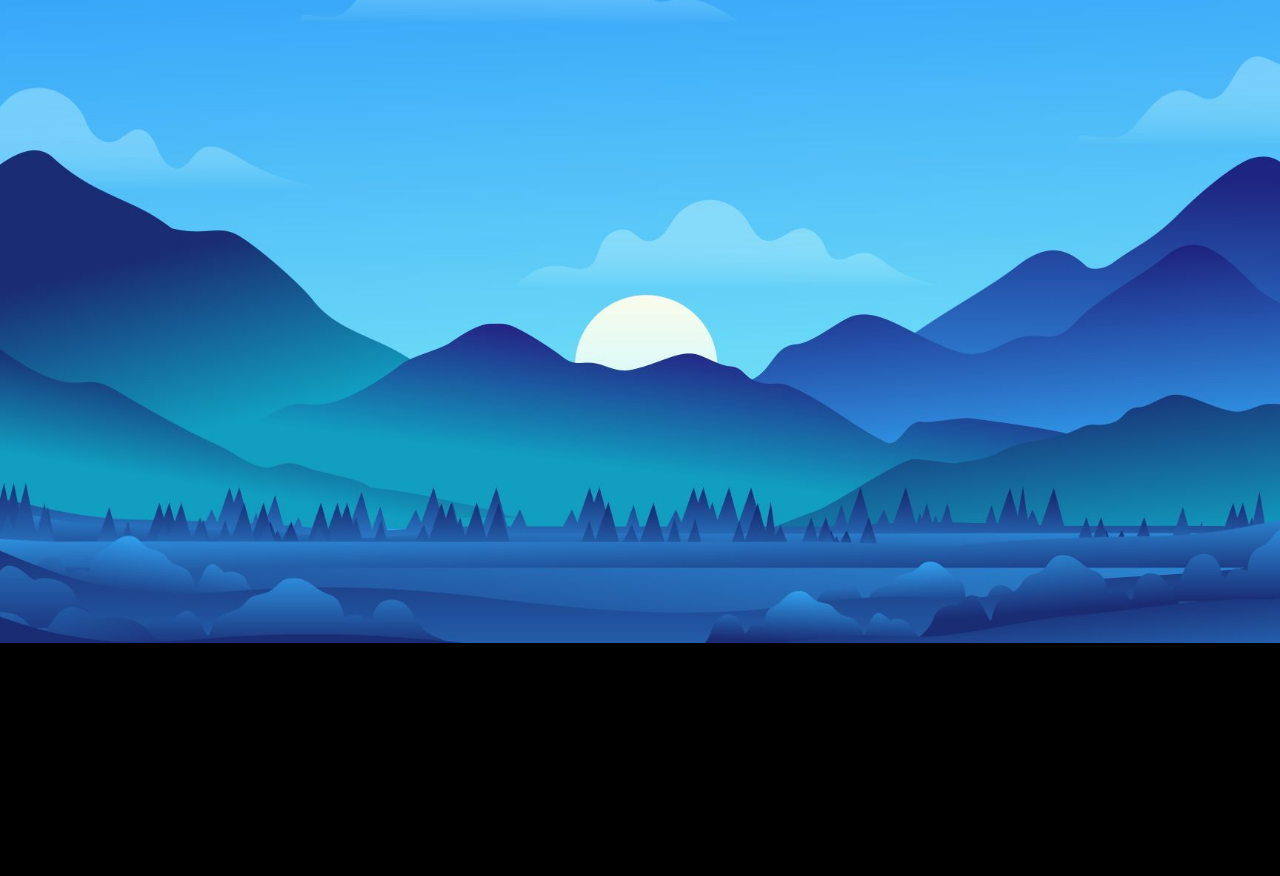
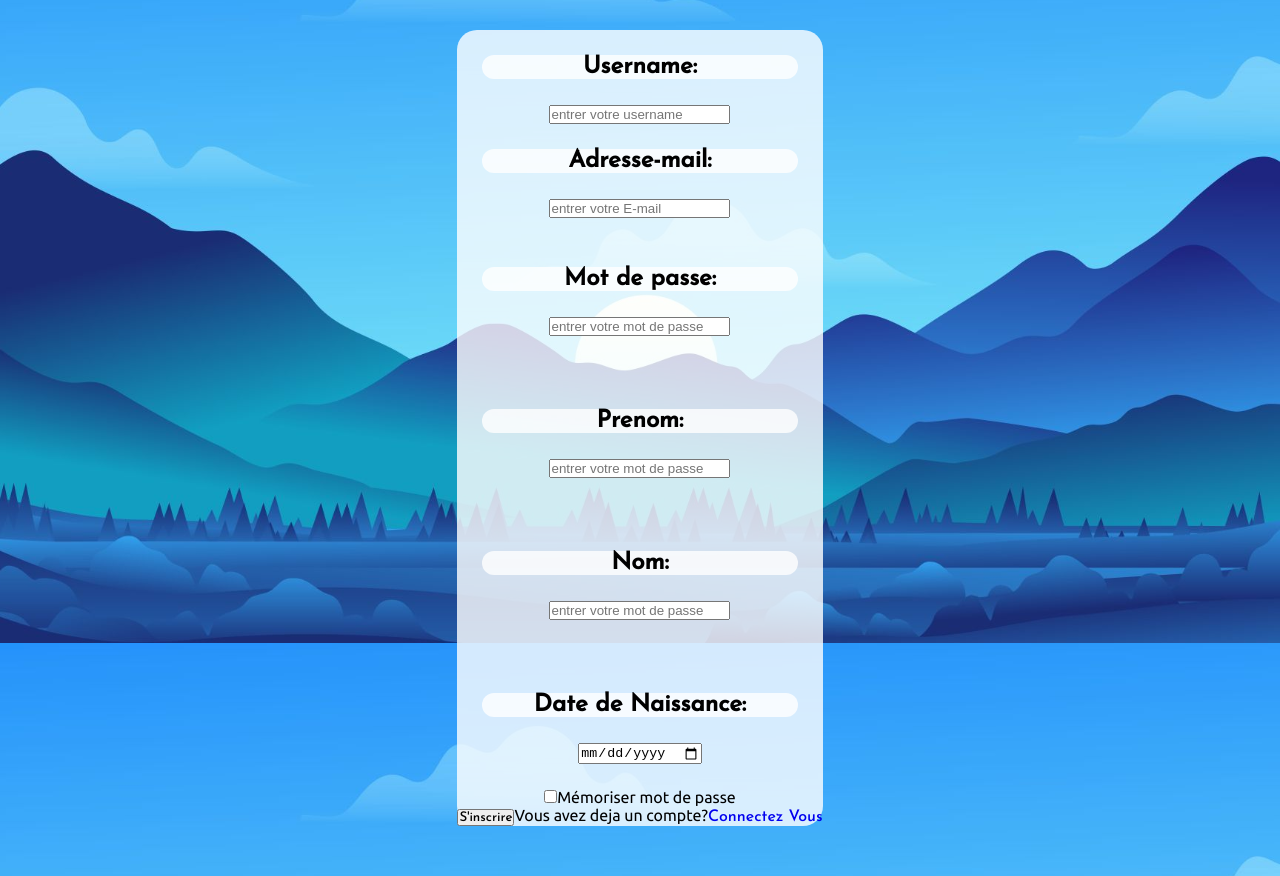
Before and after one commit to TheoLandemaine/Union_Factory, a React (Create React App) app: page /inscription in a window 1280 px wide. Shown: the part 157-1033 px from the top of the page. Before the commit the page ends 800 px from the top, so only its background shows below. Built offline with nearby package versions, Linux system fonts and the light colour scheme; no server answers.

Commit message:
Inscription

```diff
--- a/src/components/Inscription.js
+++ b/src/components/Inscription.js
@@ -1,12 +1,110 @@
-import React from 'react';
-
-const Inscription = () => (
-    <>
-        <h1>Inscription </h1>
-
-    </>
-)
+import React, {useState} from 'react';
+import Axios from 'axios';
+import '../App.css';
+import {toast} from 'react-toastify';
+import 'react-toastify/dist/ReactToastify.css';
+import  { useHistory } from 'react-router-dom';
 
 
+function Inscription() {
+
+  let history = useHistory();
+
+
+  const [usernameReg, setUsernameReg] = useState('')
+  const [emailReg, setEmailReg] = useState('')
+  const [passwordReg, setPasswordReg] = useState('')
+  const [prenomReg, setPrenomReg] = useState('')
+  const [nomReg, setNomReg] = useState('')
+  const [dateNaissanceReg, setDateNaissanceReg] = useState('')
+
+  const [registerStatus, setRegisterStatus] = useState('')
+
+  Axios.defaults.withCredentials = true;
+
+  const inscription = () => {
+    Axios.post("http://localhost:3003/inscription",
+    {
+      username: usernameReg,
+      email: emailReg,
+      password: passwordReg,
+      prenom: prenomReg,
+      nom: nomReg,
+      dateNaissance: dateNaissanceReg,
+    }).then((response) => {
+
+      const notify = () => {
+        toast.info(response.data.message, {position: toast.POSITION.TOP_RIGHT, autoClose: 5000})
+      }
+
+      console.log(response.data);
+      if(response.data.message){
+        notify();
+      } else {
+        notify();
+      }
+    })
+  }
+  return (
+    <>
+      <div className="App">
+        <h1>UNION FACTORY</h1>
+
+        <div className="profilBody">
+          <div className="connect-vous">
+            <h1 id="connect">Connectez-vous</h1>
+          </div>
+          <section className="container">
+            <div className="cadre">
+              <div>
+              </div>
+
+              <div className='mail'>
+
+                <div className="insert-username">
+                  <h2>Username:</h2>
+                  <input type='text' onChange={(e) => { setUsernameReg(e.target.value); } } placeholder="entrer votre username" required />
+                </div>
+                <div className="insert-mail">
+                  <h2>Adresse-mail:</h2>
+                  <input type='email' onChange={(e) => { setEmailReg(e.target.value); } } placeholder="entrer votre E-mail" required />
+                </div>
+                <div className='mdp'>
+                  <h2>Mot de passe:</h2>
+                  <input type='password' onChange={(e) => { setPasswordReg(e.target.value); } } placeholder="entrer votre mot de passe" required />
+                </div>
+                <div className='mdp'>
+                  <h2>Prenom:</h2>
+                  <input type='text' onChange={(e) => { setPrenomReg(e.target.value); } } placeholder="entrer votre mot de passe" required />
+                </div>
+                <div className='mdp'>
+                  <h2>Nom:</h2>
+                  <input type='text' onChange={(e) => { setNomReg(e.target.value); } } placeholder="entrer votre mot de passe" required />
+                </div>
+                <div className='mdp'>
+                  <h2>Date de Naissance:</h2>
+                  <input type='date' onChange={(e) => { setDateNaissanceReg(e.target.value); } } placeholder="entrer votre mot de passe" required />
+                </div>
+
+
+                <div className="cadre-low">
+                  <div className="check-mdp">
+                    <input type='checkbox' className="mdp-memorise"></input>
+                    <label for="mdp-memorise">Mémoriser mot de passe </label>
+                  </div>
+
+                  <button className="inscription" onClick={()=>{inscription(); history.push('/home')}}>S'inscrire</button>
+
+                  <label id="text-sign-up">Vous avez deja un compte?</label>
+                  <a href="/profil">Connectez Vous</a>
+                </div>
+              </div>
+            </div>
+          </section>
+        </div>
+      </div>
+      </>
+  );
+}
 
 export default Inscription;
```
Also changed, not shown: 1 other file (tests, documents, lock files or other folders).
